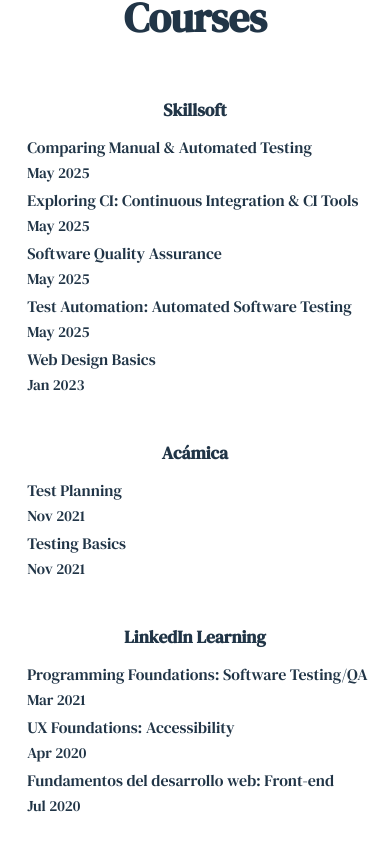
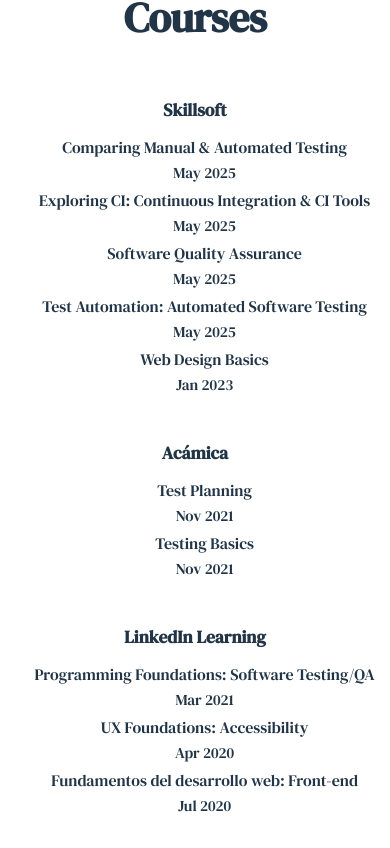
Before and after one commit to julian-lr/jlr, a React (Vite) app: page / in a window 390 px wide. Shown: the part 10656-11504 px from the top of the page. Built offline with nearby package versions, Linux system fonts and the light colour scheme.

Commit message:
Courses mobile centering and SEO/meta tag updates under 1.0.3 - Centered course names and dates in the Courses section on mobile - Added personalized SEO meta tags, Open Graph, and Twitter Card tags for discoverability and portfolio branding

```diff
--- a/index.html
+++ b/index.html
@@ -5,6 +5,21 @@
     <link rel="icon" type="image/svg+xml" href="/jlr-logo.svg" />
     <meta name="viewport" content="width=device-width, initial-scale=1.0" />
     <title>Julián Laurito Riscica – Portfolio</title>
+    <meta name="description" content="Portfolio of Julián Laurito Riscica – Software QA Engineer, Frontend Developer, and creative technologist. Explore my work, experience, and contact information." />
+    <meta name="author" content="Julián Laurito Riscica" />
+    <meta name="robots" content="index, follow" />
+    <link rel="canonical" href="https://yourdomain.com/" />
+    <!-- Open Graph / Facebook -->
+    <meta property="og:type" content="website" />
+    <meta property="og:url" content="https://yourdomain.com/" />
+    <meta property="og:title" content="Julián Laurito Riscica – Portfolio" />
+    <meta property="og:description" content="Portfolio of Julián Laurito Riscica – Software QA Engineer, Frontend Developer, and creative technologist. Explore my work, experience, and contact information." />
+    <meta property="og:image" content="https://yourdomain.com/jlr-logo.svg" />
+    <!-- Twitter -->
+    <meta name="twitter:card" content="summary" />
+    <meta name="twitter:title" content="Julián Laurito Riscica – Portfolio" />
+    <meta name="twitter:description" content="Portfolio of Julián Laurito Riscica – Software QA Engineer, Frontend Developer, and creative technologist." />
+    <meta name="twitter:image" content="https://yourdomain.com/jlr-logo.svg" />
   </head>
   <body>
     <div id="root"></div>
--- a/src/pages/Courses/Courses.module.scss
+++ b/src/pages/Courses/Courses.module.scss
@@ -86,11 +86,16 @@
   }
   .courseRow {
     flex-direction: column;
-    align-items: flex-start;
+    align-items: center;
     gap: 0.1em;
+    text-align: center;
+  }
+  .courseName {
+    text-align: center;
   }
   .date {
     margin-left: 0;
     margin-top: 0.1em;
+    text-align: center;
   }
 }
```
Also changed, not shown: 1 other file (tests, documents, lock files or other folders).
